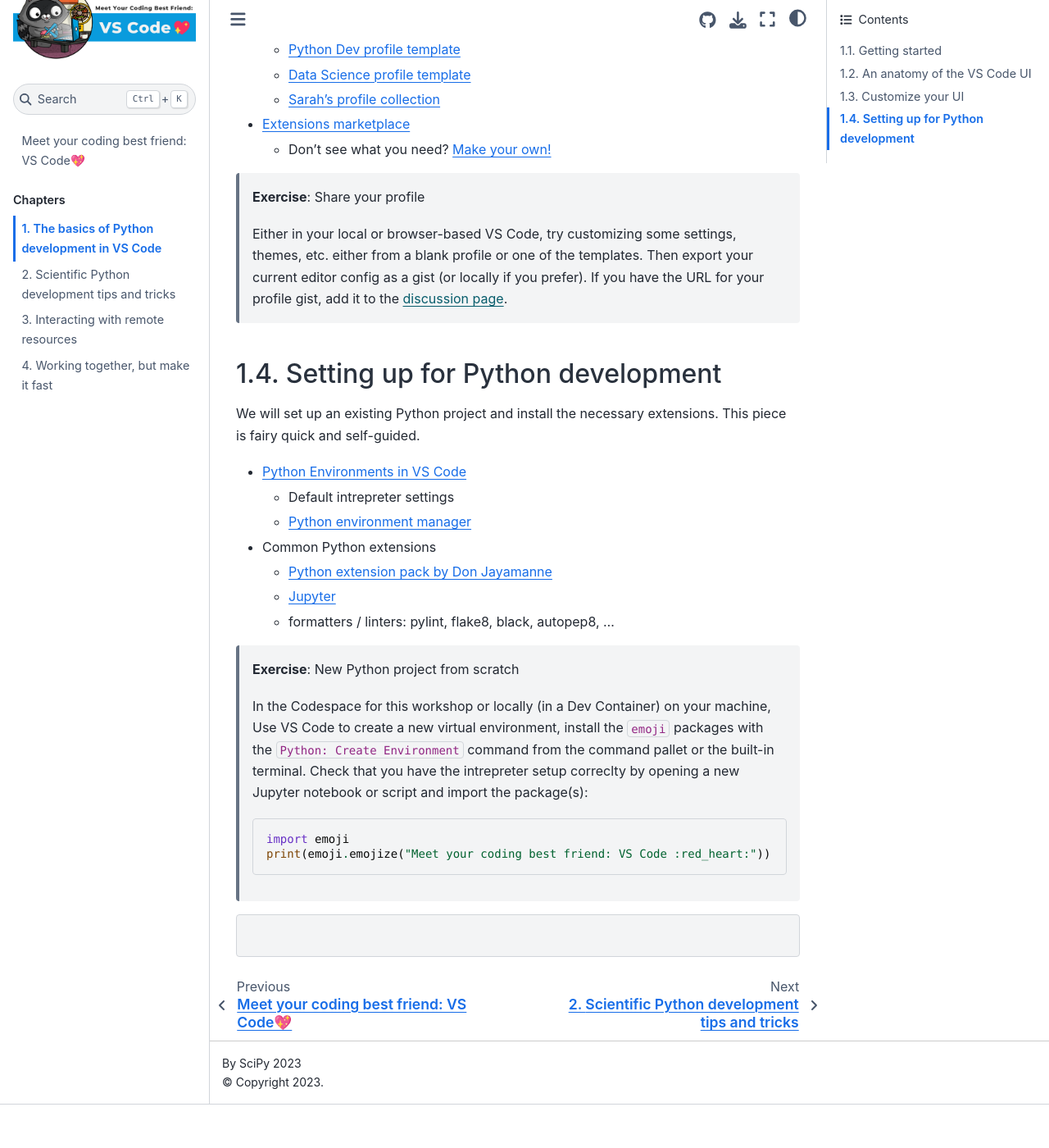
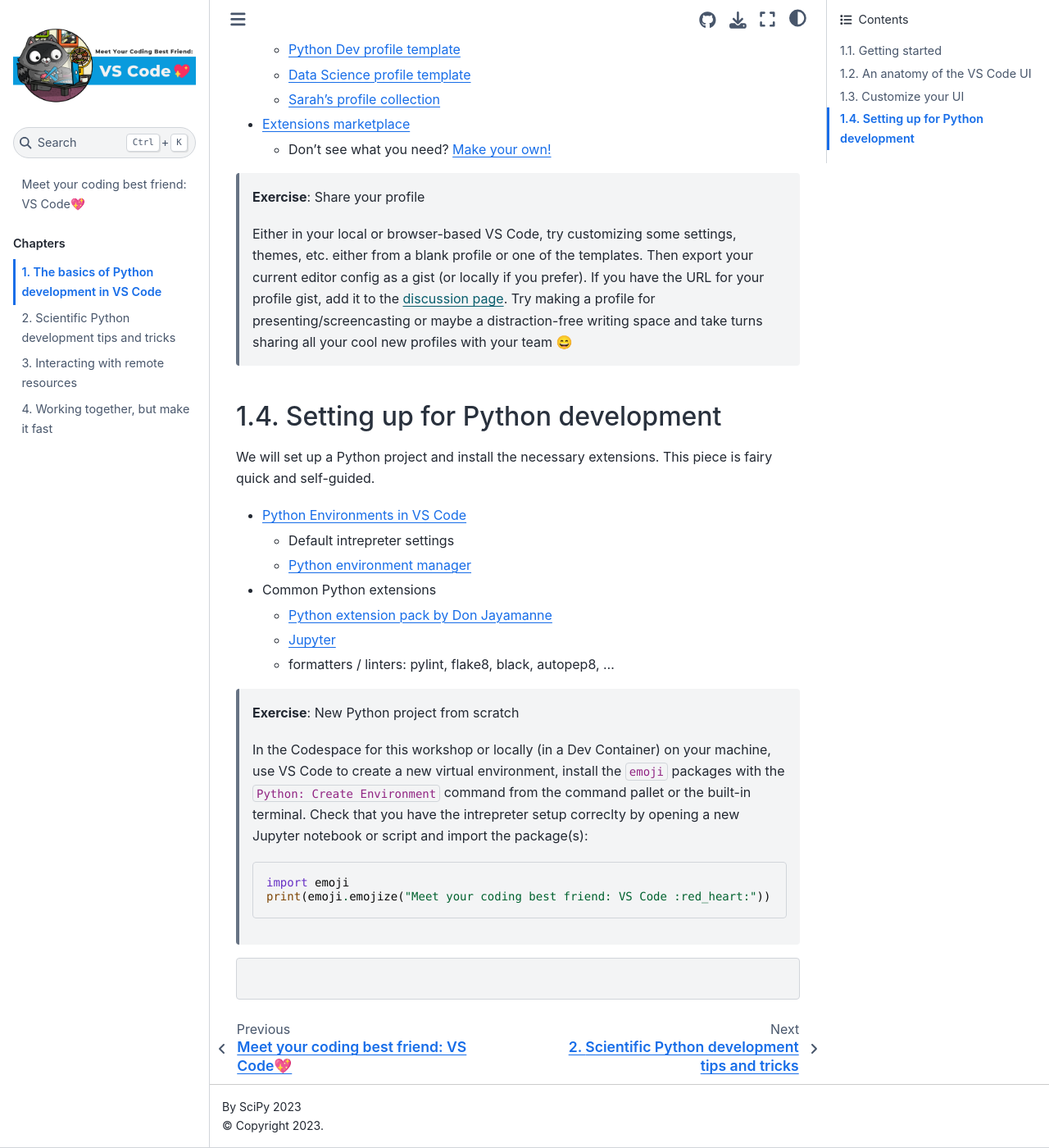
Before and after one commit to crazy4pi314/scipy-vscode-tutorial, a Jupyter Book: the page built from 1-basics.md, in a window 1280 px wide and 1400 px high, scrolled down 1342 px. Shown: the whole window at 82% size. Built offline with Jupyter Book 1.0.4 settings and Sphinx 7.4.7 and the Sphinx Book theme 1.1.4, drawn with Linux system fonts in a browser that asks for light colours; before the commit the page ends 2689 px from its top, so only the background shows below that.

Commit message:
updating team instructions

````diff
--- a/1-basics.md
+++ b/1-basics.md
@@ -61,10 +61,11 @@
 > **Exercise**: Share your profile
 >
 > Either in your local or browser-based VS Code, try customizing some settings, themes, etc. either from a blank profile or one of the templates. Then export your current editor config as a gist (or locally if you prefer). If you have the URL for your profile gist, add it to the [discussion page](https://github.com/crazy4pi314/scipy-vscode-tutorial/discussions/17).
+> Try making a profile for presenting/screencasting or maybe a distraction-free writing space and take turns sharing all your cool new profiles with your team 😄
 
 ## Setting up for Python development
 
-We will set up an existing Python project and install the necessary extensions. This piece is fairy quick and self-guided.
+We will set up a Python project and install the necessary extensions. This piece is fairy quick and self-guided.
 
 - [Python Environments in VS Code](https://code.visualstudio.com/docs/python/environments#_creating-environments)
   - Default intrepreter settings
@@ -76,10 +77,12 @@
 
 > **Exercise**: New Python project from scratch
 >
-> In the Codespace for this workshop or locally (in a Dev Container) on your machine, Use VS Code to create a new virtual environment, install the `emoji` packages with the `Python: Create Environment` command from the command pallet or the built-in terminal. Check that you have the intrepreter setup correclty by opening a new Jupyter notebook or script and import the package(s):
+> In the Codespace for this workshop or locally (in a Dev Container) on your machine, use VS Code to create a new virtual environment, install the `emoji` packages with the `Python: Create Environment` command from the command pallet or the built-in terminal. Check that you have the intrepreter setup correclty by opening a new Jupyter notebook or script and import the package(s):
 >
 > ```python
 > import emoji
 > print(emoji.emojize("Meet your coding best friend: VS Code :red_heart:"))
 > ```
+
+>
 ```
````
